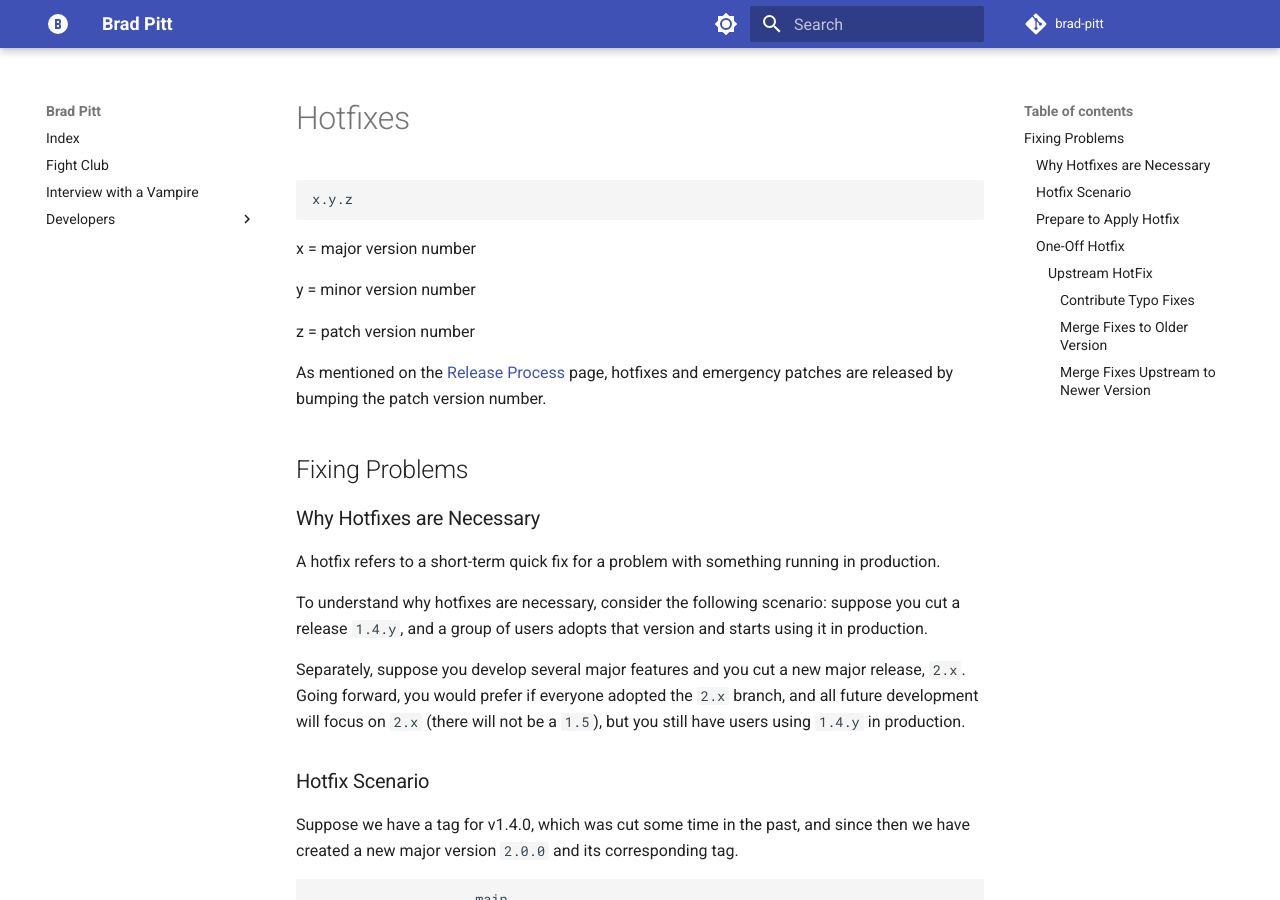
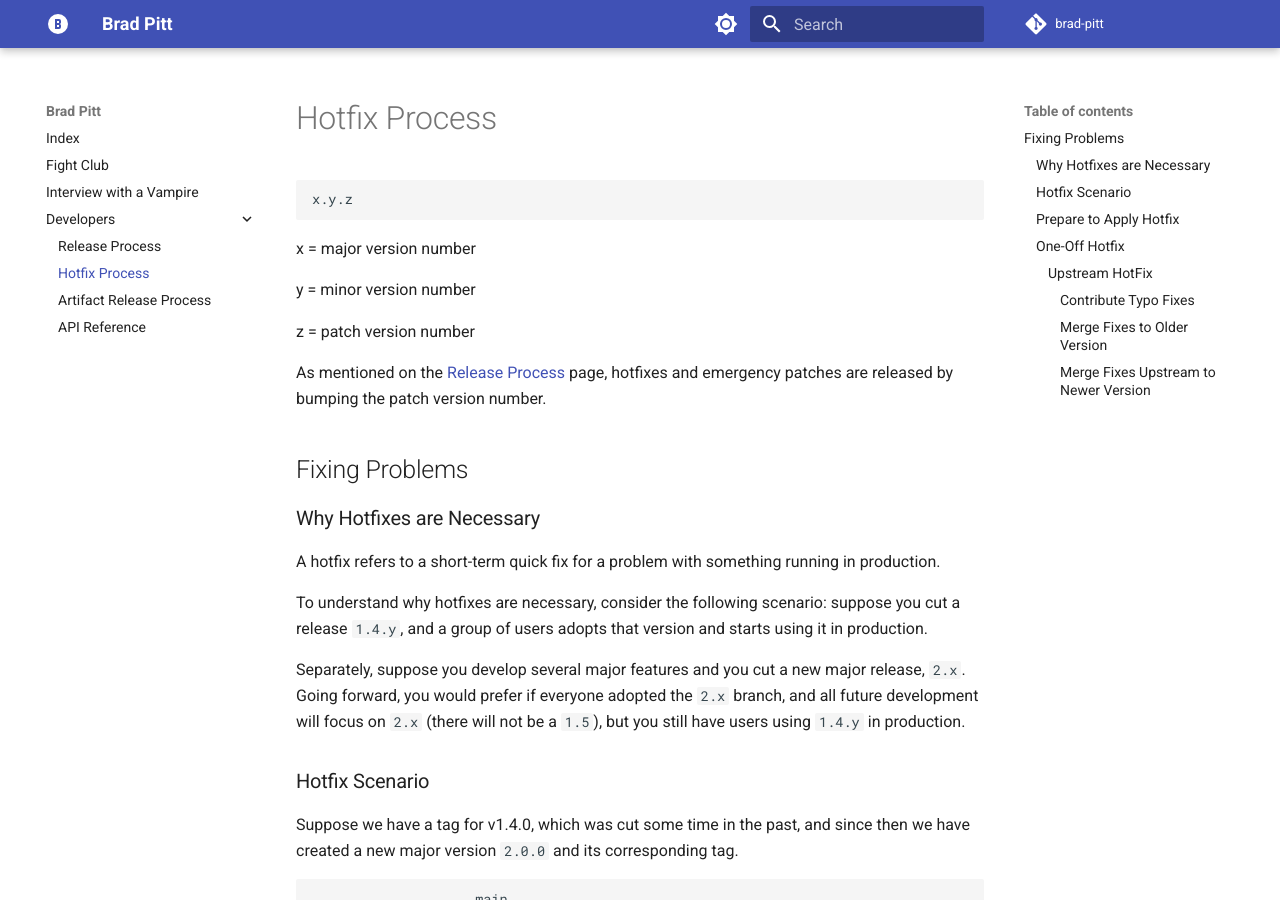
Before and after one commit to charlesreid1-toy-factory/brad-pitt, an MkDocs documentation site: the page built from docs/hotfix.md, in a window 1280 px wide and 900 px high. Built offline with MkDocs 1.6.1 and Material for MkDocs 9.7.7, drawn with Linux system fonts in a browser that asks for light colours; comment, search, counter and statistics services are not loaded.

Commit message:
fix docs links and names

```diff
--- a/docs/release.md
+++ b/docs/release.md
@@ -16,7 +16,7 @@
 These can complicate the branches, so we treat them separately. See
 [Hotfixes](hotfixes.md).
 
-For documentation releases, see [Documentation Releases](documentation_releases.md).
+For documentation and artifact releases, see [Artifact Release Process](artifact_releases.md).
 
 
 # Best Case Scenario
```
Also changed, not shown: docs/hotfix.md (renamed from docs/hotfixes.md).
